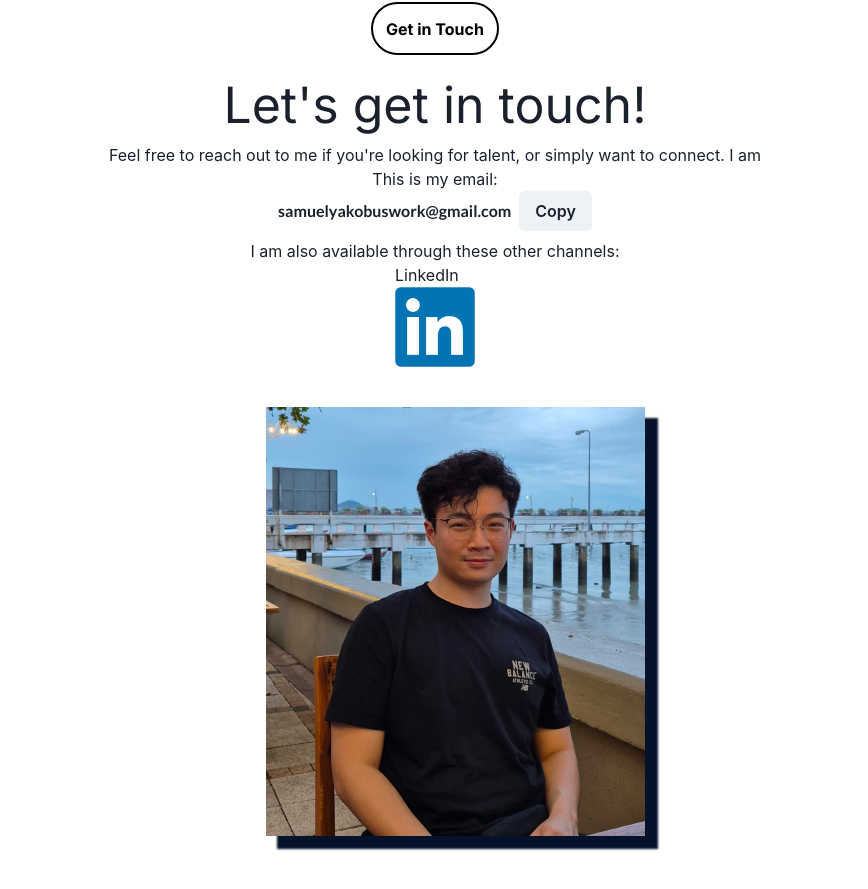
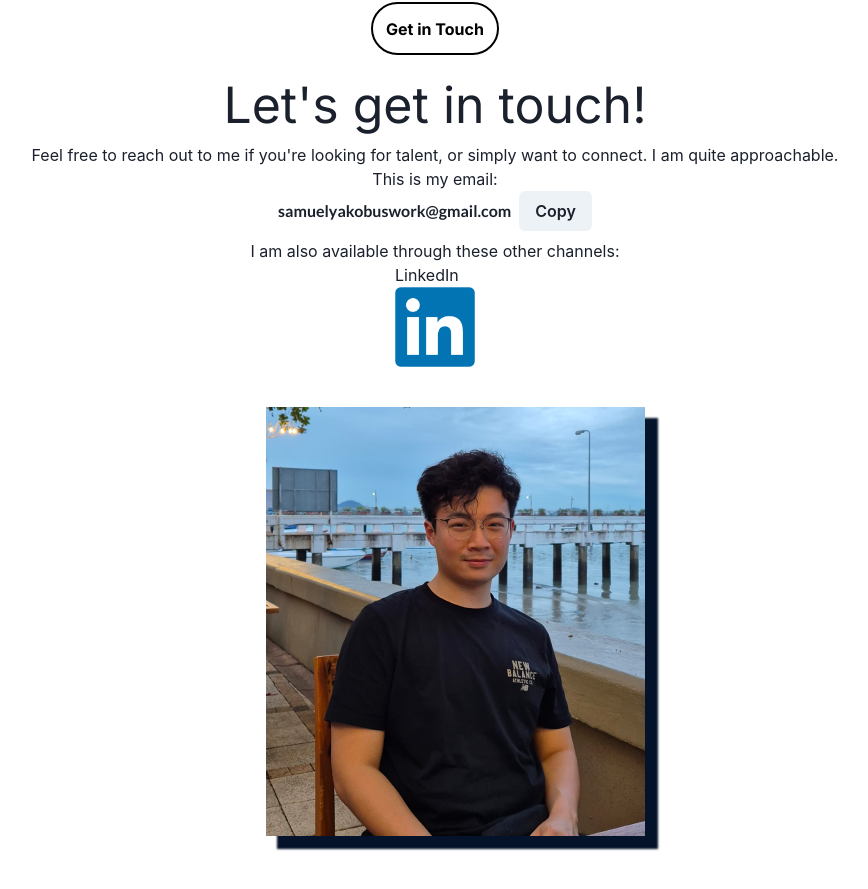
Before and after one commit to samyakobus/samyakobus.github.io, a React (Create React App) app in the folder my-app/: page / in a window 1280 px wide. Shown: the part 3730-4619 px from the top of the page, without its empty margins (205-1073 px from the left). Built offline with nearby package versions, Linux system fonts and the light colour scheme.

Commit message:
Fixed Get in Touch text

```diff
--- a/my-app/src/components/getintouch/getInTouch.js
+++ b/my-app/src/components/getintouch/getInTouch.js
@@ -54,7 +54,7 @@ const GetInTouch = () => {
                 </Center>
                 <Center>
                     <Text>
-                        Feel free to reach out to me if you're looking for talent, or simply want to connect. I am
+                        Feel free to reach out to me if you're looking for talent, or simply want to connect. I am quite approachable.
                         <br />
                         <Center>
                             This is my email:
```
